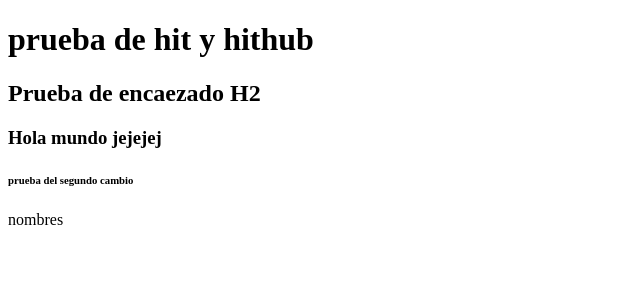
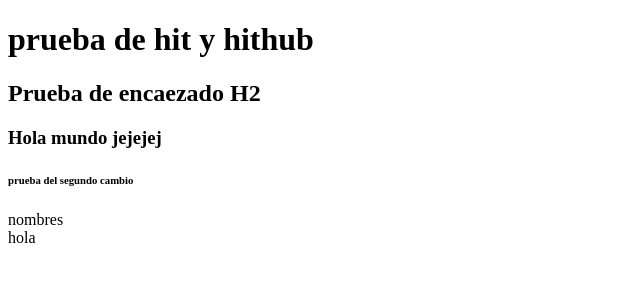
Before and after one commit to RUBENRIZAL/RUBENRIZAL-1EVAL_HTMLyCSS_APPWEB_2smrb_RubenRizaldos, a plain HTML site: page ejemplo basico.html in a window 1280 px wide. Shown: the full height of the page, 0-640 px from the left. Drawn offline with Linux system fonts and the light colour scheme.

Commit message:
ultimo cambio 2

```diff
--- a/ejemplo basico.html
+++ b/ejemplo basico.html
@@ -11,5 +11,6 @@
     <H3>Hola mundo jejejej</H3>
     <h6>prueba del  segundo cambio</h6>
     <table>nombres</table>
+    <table1>hola</table1>
 </body>
 </html>
```
